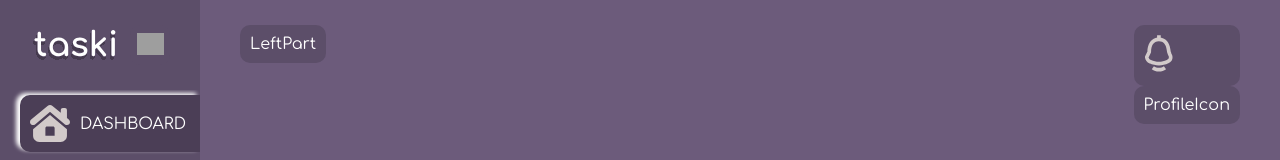
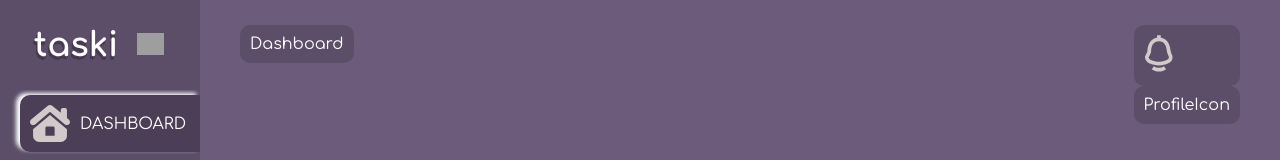
Before and after one commit to 4aykovski/task-manager-front, a React (Create React App) app: page /dashboard in a window 1280 px wide. Shown: the top 160 px of the page. Built offline with nearby package versions, Linux system fonts and the light colour scheme; grey boxes are pictures that could not be loaded.

Commit message:
fix: use name props in the header

```diff
--- a/src/components/Header/Header.tsx
+++ b/src/components/Header/Header.tsx
@@ -12,7 +12,7 @@ const Header: FC<HeaderProps> = ({name}) => {
         <header>
             <div className={classes.LeftPart}>
                 <Card>
-                    LeftPart
+                    {name}
                 </Card>
             </div>
             <div className={classes.RightPart}>
```
